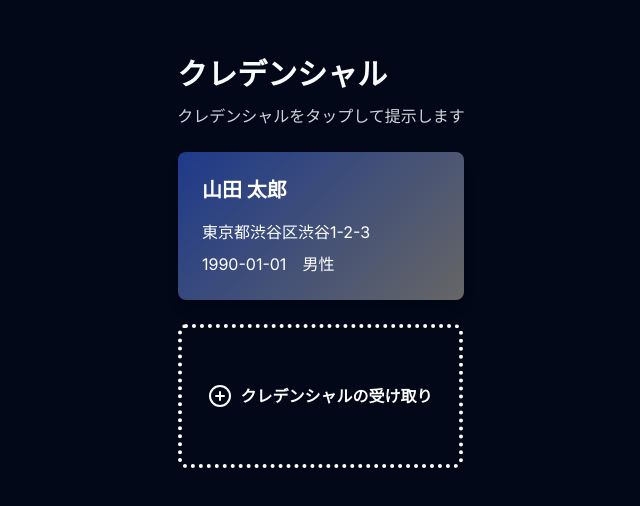
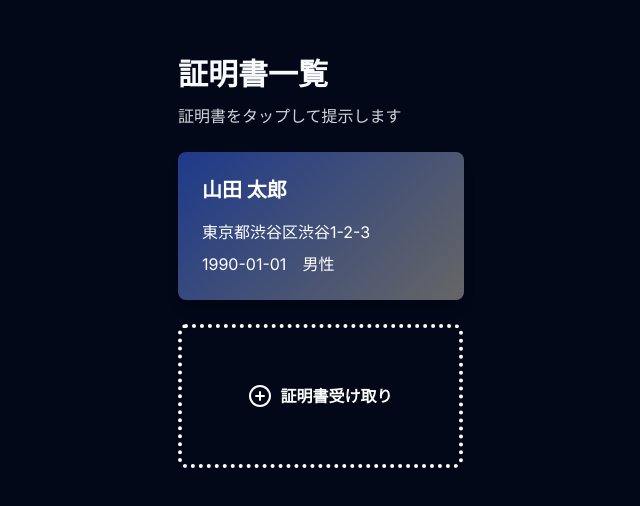
Before and after one commit to dorakemon/passkey-hackathon-2024-sakolab, a Next.js app: page /wallet/credentials in a window 1280 px wide. Shown: the top 506 px of the page, without its empty margins (319-959 px from the left). Built offline with nearby package versions, Linux system fonts and the light colour scheme.

Commit message:
fix: package.json

```diff
--- a/app/wallet/credentials/components/AddCredential/Button.tsx
+++ b/app/wallet/credentials/components/AddCredential/Button.tsx
@@ -11,7 +11,7 @@
     <Drawer>
       <DrawerTrigger className="flex items-center justify-center w-[285px] h-36 border-4 border-dotted border-white text-white font-bold bg-none rounded-lg">
         <CirclePlus className="mr-2" />
-        クレデンシャルの受け取り
+        証明書受け取り
       </DrawerTrigger>
       <AddCredentialDrawerContent />
     </Drawer>
--- a/app/wallet/credentials/page.tsx
+++ b/app/wallet/credentials/page.tsx
@@ -5,8 +5,8 @@
   return (
     <main className="flex flex-col items-center justify-center min-h-screen py-2 mx-10">
       <header className="w-full max-w-md mt-12 space-y-3 flex flex-col">
-        <h1 className="text-3xl font-bold">クレデンシャル</h1>
-        <p className="text-gray-300">クレデンシャルをタップして提示します</p>
+        <h1 className="text-3xl font-bold">証明書一覧</h1>
+        <p className="text-gray-300">証明書をタップして提示します</p>
       </header>
       <div className="flex-grow mt-6 flex flex-col gap-6">
         <MyNumberCard
--- a/package.json
+++ b/package.json
@@ -25,7 +25,8 @@
     "react-zxing": "^2.0.0",
     "tailwind-merge": "^2.3.0",
     "tailwindcss-animate": "^1.0.7",
-    "uuid": "^10.0.0"
+    "uuid": "^10.0.0",
+    "vaul": "^0.9.1"
   },
   "devDependencies": {
     "@dorakemon/eslint-config-dorakemon": "^1.0.2",
```
Also changed, not shown: 1 other file (tests, documents, lock files or other folders).
